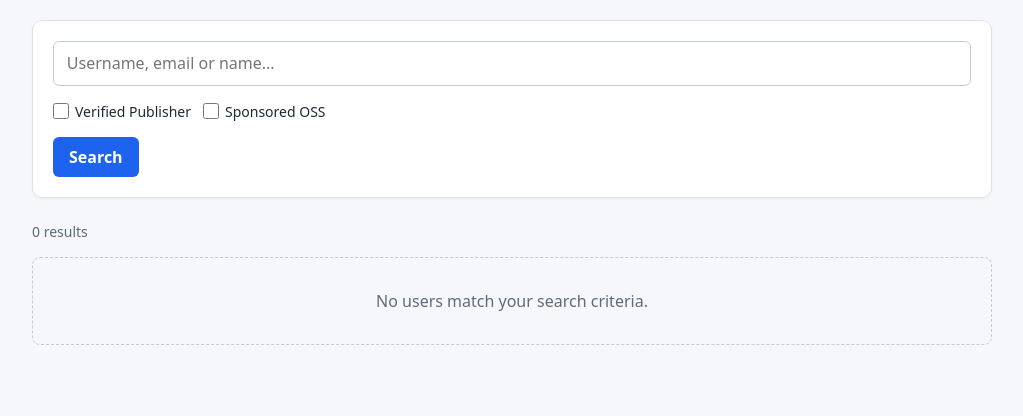
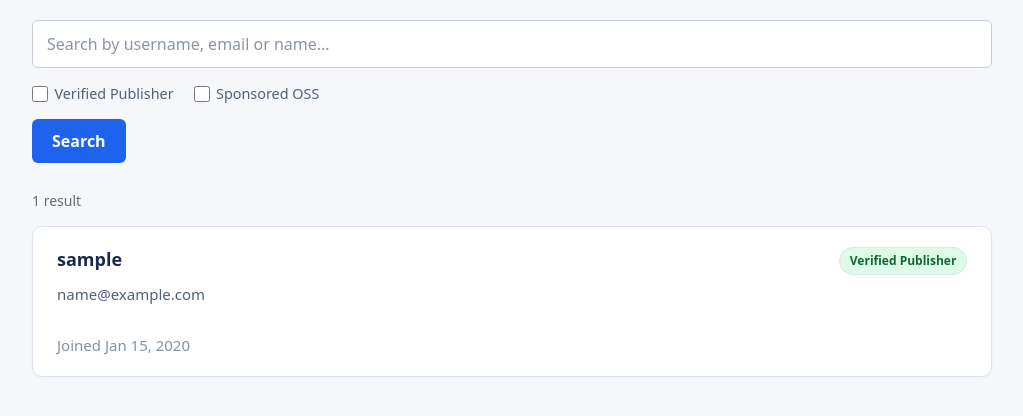
Before and after one commit to anasinik/docker-hub, a Django app: page /accounts/ in a window 1280 px wide. Shown: the part 193-609 px from the top of the page, without its empty margins (128-1151 px from the left). Run offline with Django 5.2, Linux system fonts and the light colour scheme; a user stored in the database is signed in; tables that the repository leaves empty hold one stand-in row (values such as "Sample post").

Commit message:
#5 chore: update user card and user listing style

```diff
--- a/accounts/templates/accounts/partials/user_card.html
+++ b/accounts/templates/accounts/partials/user_card.html
@@ -23,9 +23,8 @@
             {{ account.email|default:"No email address provided." }}
         </p>
 
-        <div class="repo-card-meta">
-            <span>Regular user</span>
-            <span>Joined {{ account.date_joined|date:"M j, Y" }}</span>
+        <div class="user-card-meta">
+            <span class="user-joined"> Joined {{ account.date_joined|date:"M j, Y" }}</span>
         </div>
 
     </div>
--- a/accounts/templates/accounts/partials/user_search_content.html
+++ b/accounts/templates/accounts/partials/user_search_content.html
@@ -6,6 +6,7 @@
             <p>Search and manage registered users.</p>
         </div>
     </header>
+
 
     <form
         method="get"
@@ -23,12 +24,15 @@
                 id="user-search-query"
                 name="q"
                 value="{{ request.GET.q|default:'' }}"
-                placeholder="Username, email or name..."
+                placeholder="Search by username, email or name..."
+                aria-label="Search users"
                 autocomplete="off"
             >
         </div>
 
         <fieldset class="badge-filter">
+            <legend>Filter by badge</legend>
+
             <label class="badge-filter-option">
                 <input
                     type="checkbox"
--- a/accounts/views.py
+++ b/accounts/views.py
@@ -80,7 +80,7 @@ class UserSearchView(AdminRequiredMixin, ListView):
         return [self.template_name]
 
     def get_queryset(self):
-        queryset = User.objects.filter(role=Role.REGULAR_USER)
+        queryset = User.objects
         selected_badges = self.request.GET.getlist("badge")
 
         if selected_badges:
--- a/static/css/main.css
+++ b/static/css/main.css
@@ -879,21 +879,18 @@ a.button-danger {
     gap: 0.5rem;
 }
 
-.user-card .repo-card-name {
-    min-width: 0;
-    overflow-wrap: anywhere;
+.user-card-meta {
+    display: flex;
+    flex-direction: column;
+    gap: 12px;
+    margin-top: 16px;
+    color: #8492a6;
+    font-size: 15px;
+    line-height: 1.5;
 }
 
-.user-card-email {
-    overflow-wrap: anywhere;
-}
-
-.user-card .repo-card-meta {
-    display: flex;
-    align-items: center;
-    justify-content: flex-start;
-    flex-wrap: wrap;
-    gap: 0.5rem 1.25rem;
+.user-joined {
+    color: #8492a6;
 }
 
 /* User search form */
@@ -901,31 +898,23 @@ a.button-danger {
 .user-search {
     display: grid;
     gap: 1rem;
-    margin: 1.25rem 0 1.5rem;
-    padding: 1.25rem;
-    border: 1px solid #dce3eb;
-    border-radius: 10px;
-    background: #fff;
-    box-shadow: 0 1px 3px rgba(16, 24, 40, 0.04);
+    margin: 1.25rem 0 1.75rem;
+    padding: 0;
+    border: 0;
+    border-radius: 0;
+    background: transparent;
+    box-shadow: none;
 }
 
 .user-search .search-input-group {
-    display: flex;
-    flex-direction: column;
-    gap: 0.4rem;
-}
-
-.user-search .search-input-group label {
-    color: #526174;
-    font-size: 0.875rem;
-    font-weight: 600;
+    width: 100%;
 }
 
 .user-search .search-input-group input {
     box-sizing: border-box;
     width: 100%;
     min-width: 0;
-    padding: 0.65rem 0.8rem;
+    padding: 0.75rem 0.875rem;
     border: 1px solid #c3ccd6;
     border-radius: 6px;
     background: #fff;
@@ -942,67 +931,45 @@ a.button-danger {
     box-shadow: 0 0 0 3px rgba(29, 99, 237, 0.12);
 }
 
-/* User search publisher badge filters */
-
-.user-search .search-filters {
-    min-width: 0;
-    margin: 0;
-    padding: 0.9rem 1rem 1rem;
-    border: 1px solid #dce3eb;
-    border-radius: 8px;
-    background: #f8fafc;
+.user-search .search-input-group input::placeholder {
+    color: #8995a4;
 }
 
-.user-search .search-filters legend {
-    padding: 0 0.4rem;
-    color: #526174;
-    font-size: 0.875rem;
-    font-weight: 600;
-}
+/* Badge filters */
 
-.user-search .filter-group {
+.user-search .badge-filter {
     display: flex;
     align-items: center;
     flex-wrap: wrap;
-    gap: 0.75rem 1.5rem;
+    gap: 0.75rem 1.25rem;
+    min-width: 0;
+    margin: 0;
+    padding: 0;
+    border: 0;
 }
 
-.user-search .filter-group-title {
-    color: #526174;
-    font-size: 0.875rem;
-    font-weight: 600;
+.user-search .badge-filter legend {
+    position: absolute;
+    width: 1px;
+    height: 1px;
+    padding: 0;
+    margin: -1px;
+    overflow: hidden;
+    clip: rect(0, 0, 0, 0);
+    white-space: nowrap;
+    border: 0;
 }
 
-.user-search .filter-options {
-    display: flex;
-    flex: 1;
+.user-search .badge-filter-option {
+    display: inline-flex;
     align-items: center;
-    flex-wrap: wrap;
-    gap: 0.5rem;
+    gap: 0.4rem;
+    color: #526174;
+    font-size: 0.9rem;
+    cursor: pointer;
 }
 
-.user-search .filter-option {
-    display: inline-flex;
-    align-items: center;
-    gap: 0.45rem;
-    padding: 0.4rem 0.65rem;
-    border: 1px solid #dce3eb;
-    border-radius: 6px;
-    background: #fff;
-    color: #526174;
-    font-size: 0.875rem;
-    cursor: pointer;
-    transition:
-        border-color 0.15s ease,
-        background-color 0.15s ease;
-}
-
-.user-search .filter-option:hover {
-    border-color: #b8c7d9;
-    background: #f5f7fa;
-}
-
-.user-search .filter-option input {
+.user-search .badge-filter-option input {
     width: 1rem;
     height: 1rem;
     margin: 0;
@@ -1010,13 +977,13 @@ a.button-danger {
     cursor: pointer;
 }
 
-/* User search actions */
+/* Search actions */
 
 .user-search .search-actions {
     display: flex;
     align-items: center;
     flex-wrap: wrap;
-    gap: 0.75rem;
+    gap: 1rem;
 }
 
 .user-search .search-actions .button {
@@ -1024,8 +991,8 @@ a.button-danger {
     align-items: center;
     justify-content: center;
     width: auto;
-    min-height: 2.5rem;
-    padding: 0.55rem 1rem;
+    min-height: 2.75rem;
+    padding: 0.625rem 1.25rem;
     border-radius: 6px;
     font: inherit;
     font-weight: 600;
```
Also changed, not shown: other parts of static/css/main.css (+2 -29 lines).
